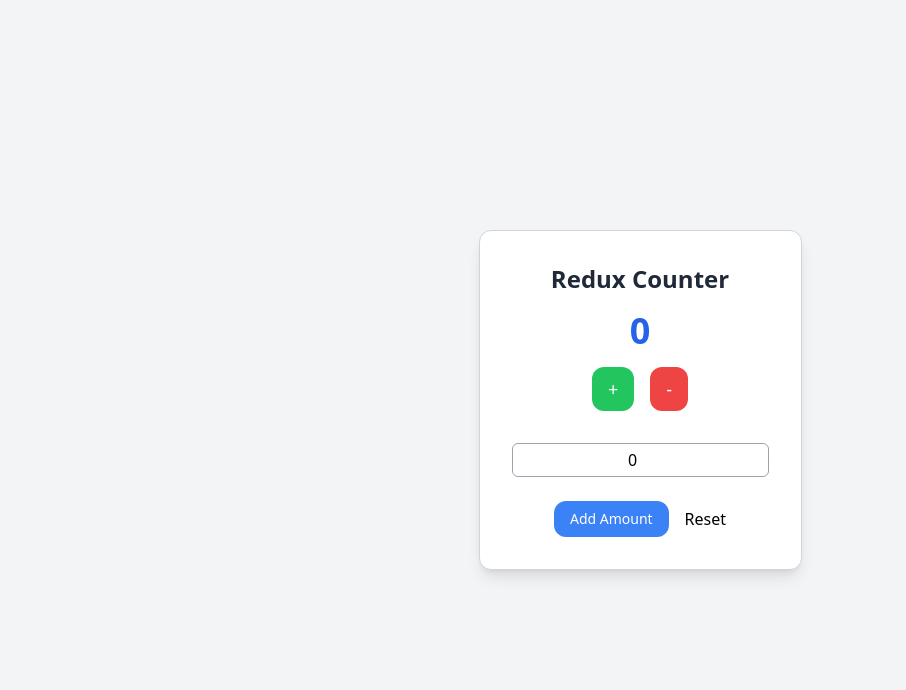
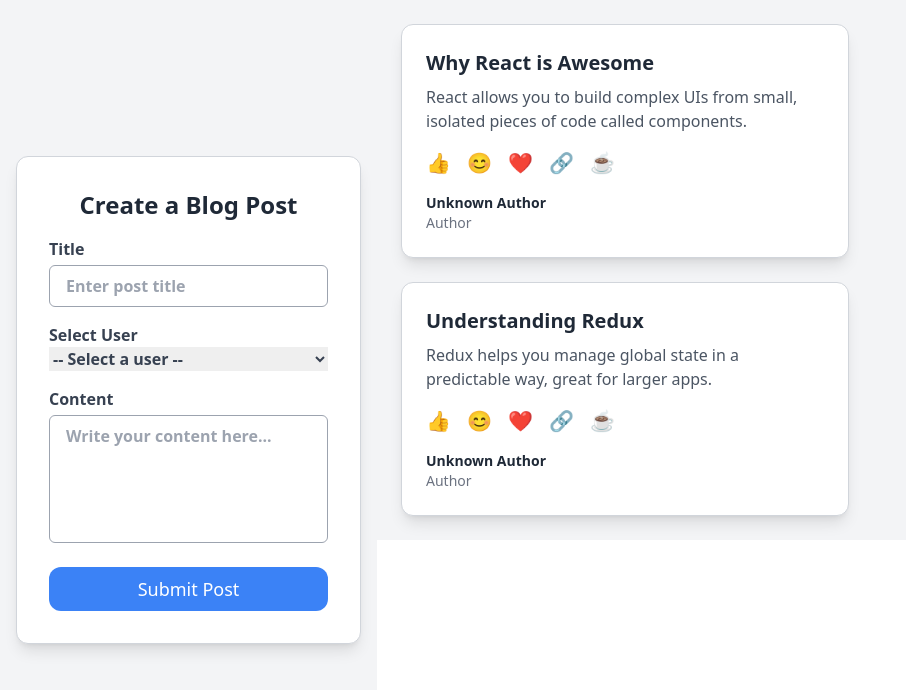
Before and after one commit to Rahul122703/Redux-blog, a React (Create React App) app: page / in a window 1280 px wide. Shown: the top 690 px of the page, without its empty margins (0-906 px from the left). Built offline with nearby package versions, Linux system fonts and the light colour scheme.

Commit message:
adding new post feature with author

```diff
--- a/public/service-worker.js
+++ b/public/service-worker.js
@@ -1,10 +1,9 @@
 self.addEventListener("install", (event) => {
   self.skipWaiting();
-  console.log("Service worker installed");
 });
 
 self.addEventListener("activate", (event) => {
-  console.log("Service worker activated");
+  self.clients.claim();
 });
 
 self.addEventListener("fetch", (event) => {
--- a/src/App.js
+++ b/src/App.js
@@ -1,11 +1,14 @@
 import React from "react";
 
-import Counter from "./features/counter/Counter";
-
+import PostsList from "./features/posts/PostsList";
+import PostForm from "./features/posts/PostForm";
 const App = () => {
   return (
-    <div>
-      <Counter />
+    <div className=" border border-none h-[100vh] max-w-[1500px] m-auto flex flex-row justify-between">
+      <PostForm />
+      <div className=" border border-none overflow-auto w-full">
+        <PostsList />
+      </div>
     </div>
   );
 };
--- a/src/app/store.js
+++ b/src/app/store.js
@@ -1,8 +1,11 @@
 import { configureStore } from "@reduxjs/toolkit";
 import counterReducer from "../features/counter/counterSlice";
-
+import postReducer from "../features/posts/postsSlice";
+import usersReducer from "../features/users/usersSlice";
 export const store = configureStore({
   reducer: {
     counter: counterReducer,
+    posts: postReducer,
+    users: usersReducer,
   },
 });
--- a/src/features/counter/Counter.js
+++ b/src/features/counter/Counter.js
@@ -36,9 +36,6 @@
           type="number"
           value={incrementAmount}
           onChange={(e) => {
-            console.clear();
-            console.log("value");
-            console.log(e.target.value);
             setIncrementAmount(e.target.value);
           }}
           className="border border-gray-400 rounded-md px-3 py-1 mt-4 text-center"
--- /dev/null
+++ b/src/features/posts/BlogCard.js
@@ -0,0 +1,23 @@
+import React from "react";
+import UsersComponent from "../users/UsersComponent";
+
+const BlogCard = ({ id, title, content, userid }) => {
+  return (
+    <div
+      key={id}
+      className="bg-white shadow-lg rounded-xl p-6 max-w-md w-full border border-gray-300">
+      <h2 className="text-xl font-bold text-gray-800">{title}</h2>
+      <p className="text-gray-600 mt-2">{content}</p>
+      <div className="flex gap-4 mt-4 text-xl">
+        <button className="hover:scale-110 transition">👍</button>
+        <button className="hover:scale-110 transition">😊</button>
+        <button className="hover:scale-110 transition">❤️</button>
+        <button className="hover:scale-110 transition">🔗</button>
+        <button className="hover:scale-110 transition">☕</button>
+      </div>
+      <UsersComponent userid={userid} />
+    </div>
+  );
+};
+
+export default BlogCard;
--- /dev/null
+++ b/src/features/posts/PostForm.js
@@ -0,0 +1,89 @@
+import React, { useState } from "react";
+
+import { postAdded } from "./postsSlice";
+import { useDispatch, useSelector } from "react-redux";
+import { nanoid } from "@reduxjs/toolkit";
+import { selectAllUsers } from "../users/usersSlice";
+
+const PostForm = () => {
+  const [title, setTitle] = useState("");
+  const [content, setContent] = useState("");
+  const [userid, setUserId] = useState(0);
+  const allUsers = useSelector(selectAllUsers);
+  const dispatch = useDispatch();
+  const handleSubmit = (e) => {
+    e.preventDefault();
+    console.clear();
+    dispatch(postAdded({ id: nanoid(), title, content, userid }));
+    setTitle("");
+    setContent("");
+    setUserId("");
+  };
+  const userOption = allUsers.map((currentUser) => {
+    const { name, id } = currentUser;
+
+    return (
+      <option value={id} key={id}>
+        {name}
+      </option>
+    );
+  });
+
+  const saveConditon = () => {
+    return !title.trim() || !content.trim() || !userid ? true : false;
+  };
+
+  return (
+    <div className=" bg-gray-100 flex items-center justify-center px-4 w-1/3">
+      <form
+        onSubmit={handleSubmit}
+        className="bg-white shadow-lg rounded-xl p-8  w-full border border-gray-300 flex flex-col gap-4">
+        <h1 className="text-2xl font-bold text-gray-800 text-center">
+          Create a Blog Post
+        </h1>
+
+        <label className="flex flex-col text-gray-700 font-semibold">
+          Title
+          <input
+            type="text"
+            value={title}
+            onChange={(e) => setTitle(e.target.value)}
+            placeholder="Enter post title"
+            className="mt-1 px-4 py-2 border border-gray-400 rounded-md focus:outline-none focus:ring-2 focus:ring-blue-400"
+            required
+          />
+        </label>
+        <label className="flex flex-col text-gray-700 font-semibold">
+          Select User
+          <select
+            name="users"
+            id="options"
+            required
+            value={userid}
+            onChange={(e) => setUserId(e.target.value)}>
+            <option value="">-- Select a user --</option>
+            {userOption}
+          </select>
+        </label>
+        <label className="flex flex-col text-gray-700 font-semibold">
+          Content
+          <textarea
+            value={content}
+            onChange={(e) => setContent(e.target.value)}
+            placeholder="Write your content here..."
+            className="mt-1 px-4 py-2 border border-gray-400 rounded-md resize-none h-32 focus:outline-none focus:ring-2 focus:ring-blue-400"
+            required></textarea>
+        </label>
+
+        <button
+          type="submit"
+          className="mt-2 bg-blue-500 hover:bg-blue-600 text-white font-medium py-2 rounded-xl transition text-lg"
+          disabled={saveConditon()}>
+          Submit Post
+        </button>
+      </form>
+    </div>
+  );
+};
+
+export default PostForm;
--- /dev/null
+++ b/src/features/posts/PostsList.js
@@ -0,0 +1,18 @@
+import React from "react";
+import { useSelector } from "react-redux";
+import { selectAllPosts } from "./postsSlice";
+import BlogCard from "./BlogCard";
+
+const PostsList = () => {
+  const posts = useSelector(selectAllPosts);
+  const allPosts = posts.map((post, index) => (
+    <BlogCard {...post} key={index} />
+  ));
+  return (
+    <div className="bg-gray-100 p-6 flex flex-row gap-6 items-center w-full flex-wrap">
+      {allPosts}
+    </div>
+  );
+};
+
+export default PostsList;
--- /dev/null
+++ b/src/features/posts/postsSlice.js
@@ -0,0 +1,44 @@
+import { createSlice, nanoid } from "@reduxjs/toolkit";
+const initialState = {
+  posts: [
+    {
+      id: 1,
+      title: "Why React is Awesome",
+      content:
+        "React allows you to build complex UIs from small, isolated pieces of code called components.",
+    },
+    {
+      id: 2,
+      title: "Understanding Redux",
+      content:
+        "Redux helps you manage global state in a predictable way, great for larger apps.",
+    },
+  ],
+};
+
+const postsSlice = createSlice({
+  name: "posts",
+  initialState,
+  reducers: {
+    postAdded: function (state, action) {
+      console.log("action.payload");
+      console.log(action.payload);
+      const postStoreFormat = (payload) => {
+        const { title, content, userid } = payload;
+        return {
+          id: nanoid(),
+          title,
+          content,
+          userid,
+        };
+      };
+      state.posts.unshift(postStoreFormat(action.payload));
+    },
+  },
+});
+
+export const selectAllPosts = (state) => state.posts.posts;
+
+export const { postAdded } = postsSlice.actions;
+
+export default postsSlice.reducer;
--- /dev/null
+++ b/src/features/users/UsersComponent.js
@@ -0,0 +1,22 @@
+import React from "react";
+import { useSelector } from "react-redux";
+import { selectAllUsers } from "./usersSlice";
+
+const UsersComponent = ({ userid }) => {
+  const allUsers = useSelector(selectAllUsers);
+  const matchedUser = allUsers.find((currentUser) => currentUser.id === userid);
+  console.log("matchedUser");
+  console.log(matchedUser);
+  const displayName = matchedUser ? matchedUser.name : "Unknown Author";
+
+  return (
+    <div className="flex items-center gap-3 mt-4">
+      <div className="text-sm">
+        <p className="text-gray-800 font-semibold">{displayName}</p>
+        <p className="text-gray-500">Author</p>
+      </div>
+    </div>
+  );
+};
+
+export default UsersComponent;
--- /dev/null
+++ b/src/features/users/usersSlice.js
@@ -0,0 +1,19 @@
+import { createSlice } from "@reduxjs/toolkit";
+
+const initialState = {
+  users: [
+    { id: "1", name: "Rahul" },
+    { id: "2", name: "Prashik" },
+    { id: "3", name: "Shivam" },
+    { id: "4", name: "Monis" },
+    { id: "5", name: "Amit" },
+  ],
+};
+
+const usersSlice = createSlice({
+  name: "users",
+  initialState,
+});
+
+export const selectAllUsers = (state) => state.users.users;
+export default usersSlice.reducer;
--- a/src/serviceWorkerRegistration.js
+++ b/src/serviceWorkerRegistration.js
@@ -32,8 +32,7 @@
 }
 
 function checkValidServiceWorker(swUrl, config) {
-  fetch(swUrl)
-    .then((response) => {
+  fetch(swUrl).then((response) => {
     if (
       response.status === 404 ||
       response.headers.get("content-type").indexOf("javascript") === -1
@@ -44,8 +43,7 @@
     } else {
       registerValidSW(swUrl, config);
     }
-    })
-    .catch(() => console.log("No internet connection."));
+  });
 }
 
 export function unregister() {
```
Lines whose indentation alone changed are shown as unchanged.
